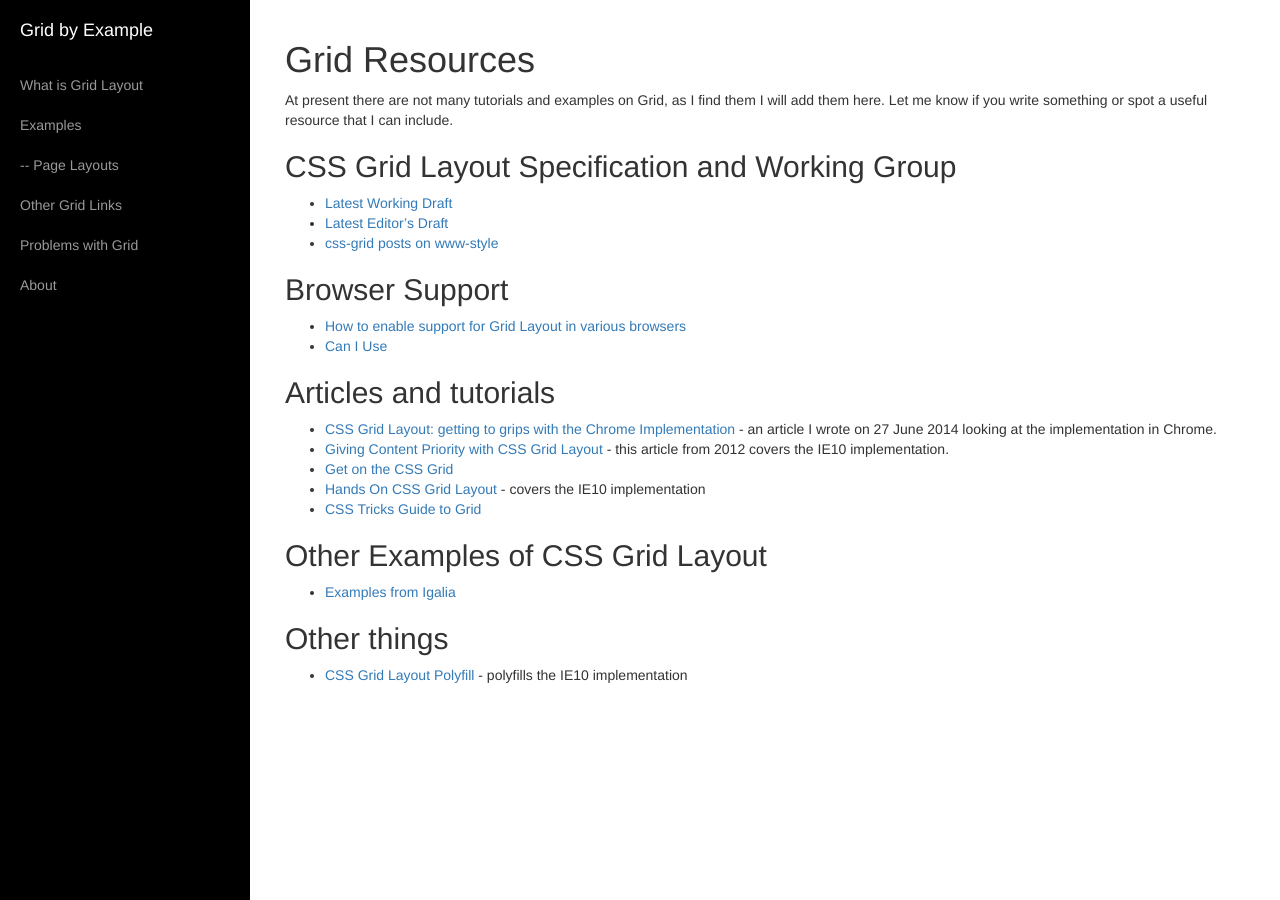
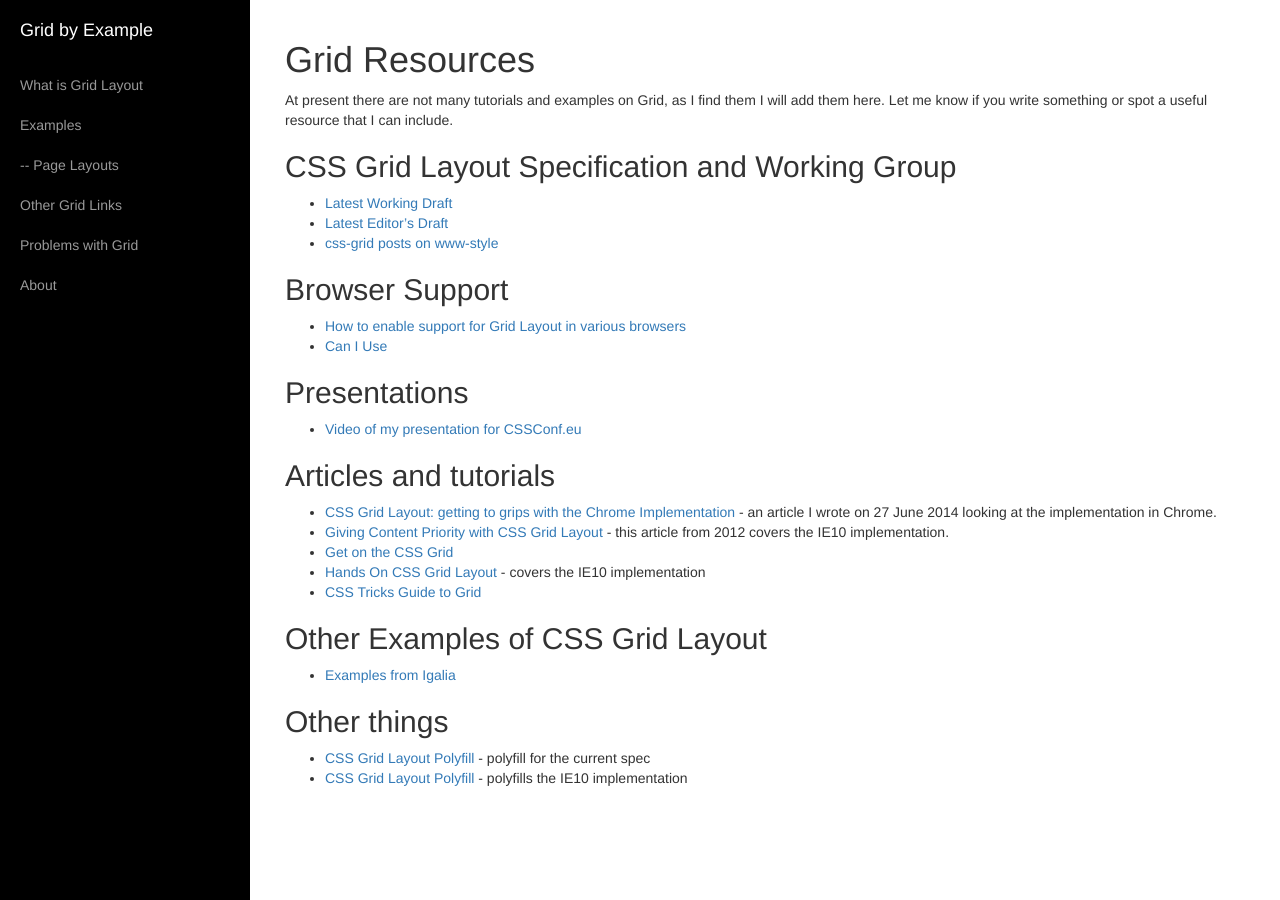
Before and after one commit to rachelandrew/grid-by-example, a Jekyll site: the page built from resources/index.md, in a window 1280 px wide. Built offline with Jekyll 4.4.1, drawn with Linux system fonts in a browser that asks for light colours; nearby versions of some CDN libraries; library files that are not in the unit come from our copies.

Commit message:
adding some new resource links

```diff
--- a/resources/index.md
+++ b/resources/index.md
@@ -18,6 +18,10 @@ At present there are not many tutorials and examples on Grid, as I find them I w
 * [How to enable support for Grid Layout in various browsers](http://igalia.github.io/css-grid-layout/enable.html)
 * [Can I Use](http://caniuse.com/#feat=css-grid)
 
+## Presentations
+
+* [Video of my presentation for CSSConf.eu](https://www.youtube.com/watch?v=GRexIOtGhBU)
+
 ## Articles and tutorials
 
 * [CSS Grid Layout: getting to grips with the Chrome Implementation](http://rachelandrew.co.uk/archives/2014/06/27/css-grid-layout-getting-to-grips-with-the-chrome-implementation/) - an article I wrote on 27 June 2014 looking at the implementation in Chrome.
@@ -32,4 +36,5 @@ At present there are not many tutorials and examples on Grid, as I find them I w
 
 ## Other things
 
+* [CSS Grid Layout Polyfill](http://fremycompany.com/BG/2014/CSS-Grid-Polyfill-Level-1-346/) - polyfill for the current spec
 * [CSS Grid Layout Polyfill](https://github.com/codler/Grid-Layout-Polyfill) - polyfills the IE10 implementation
```
Also changed, not shown: examples/index.md (+1 -1 lines), 1 other file.
